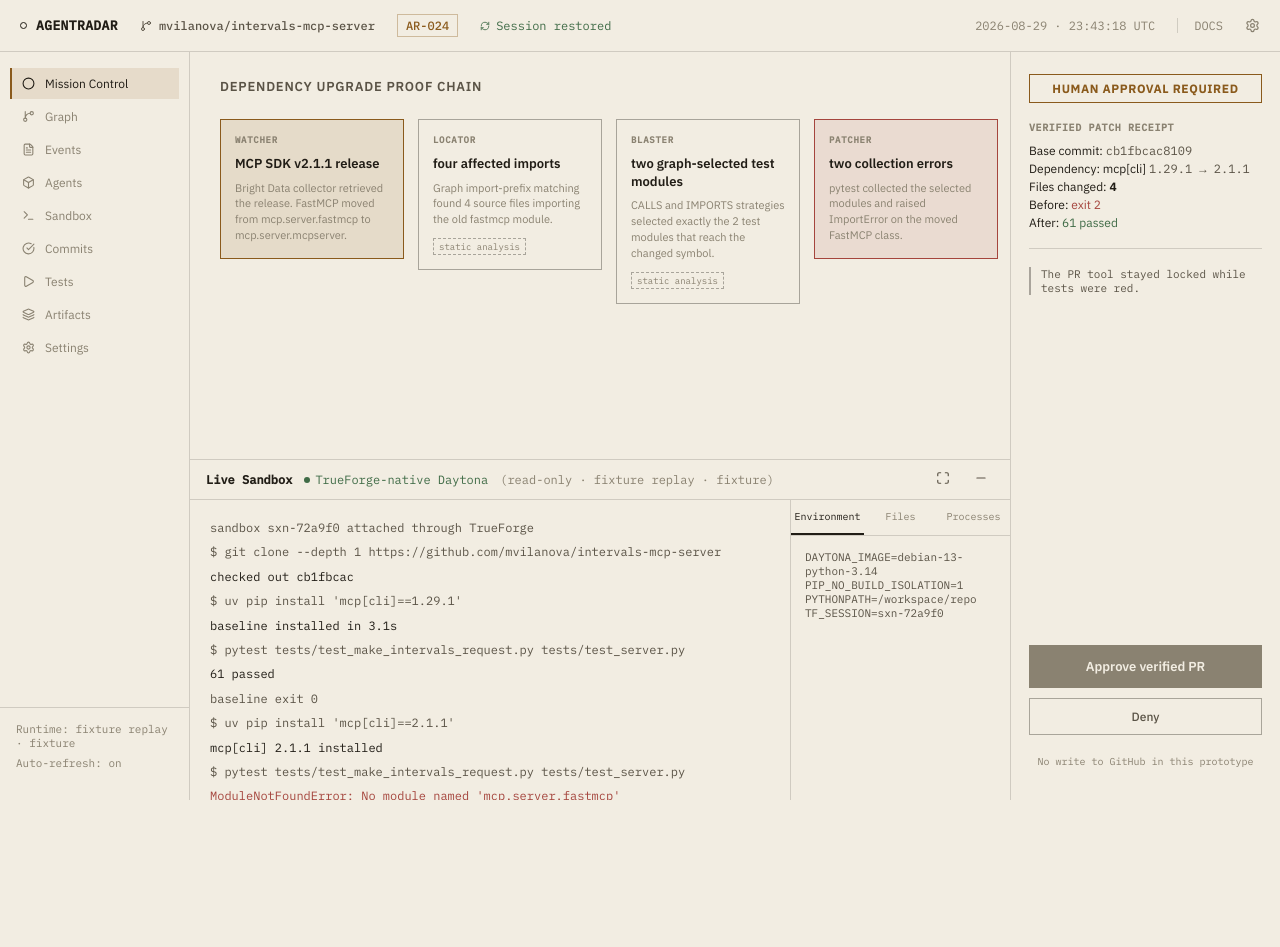
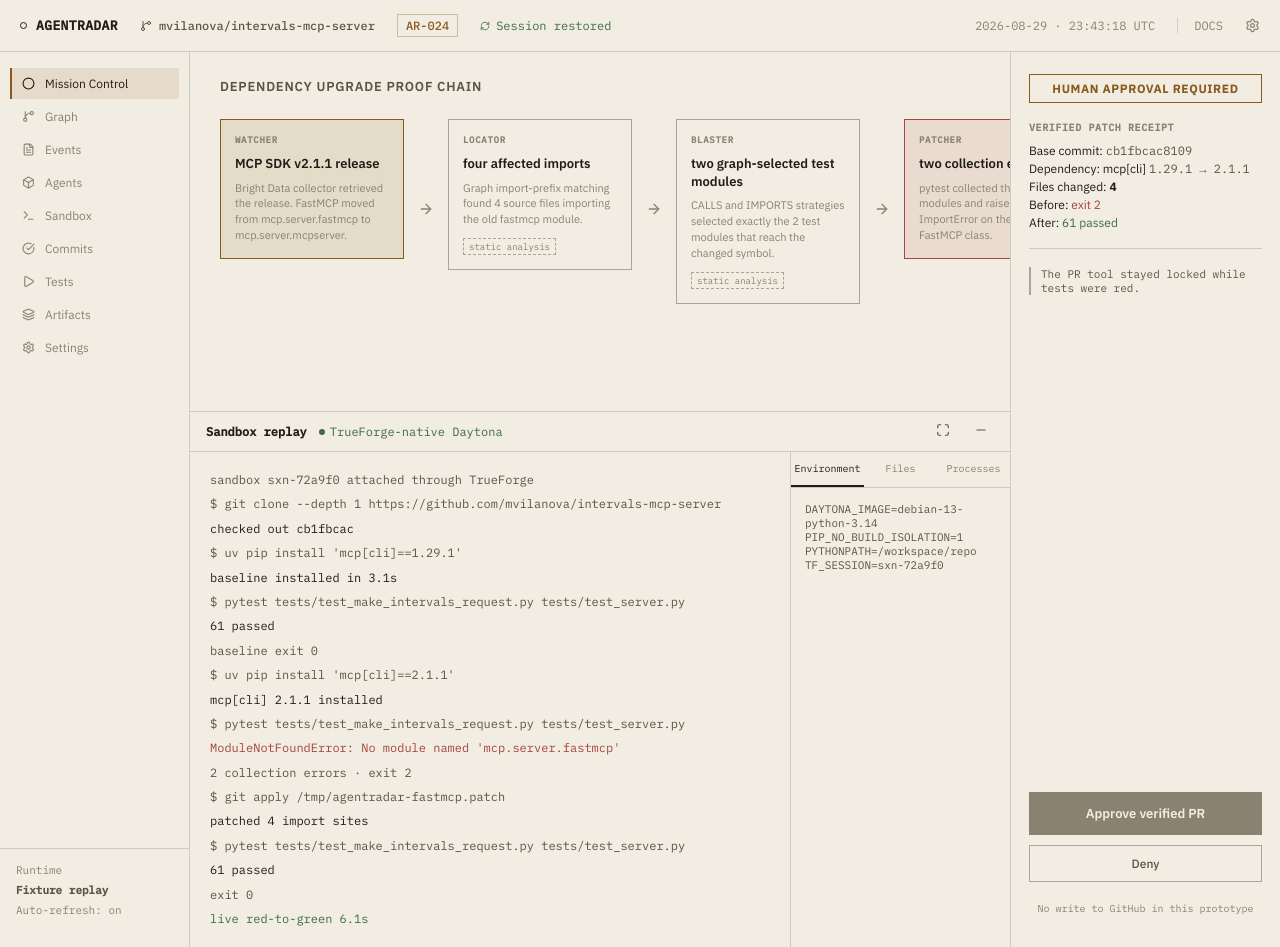
Before and after one commit to priyanshu-liveflow/completion_rca, a Next.js app in the folder apps/web/: page / in a window 1280 px wide. Before the commit the page ends 800 px from the top, so only its background shows below. Built offline with nearby package versions, Linux system fonts and the light colour scheme.

Commit message:
refactor(web): clarify the mission proof workspace

```diff
--- a/apps/web/app/components/MissionControlPage.module.css
+++ b/apps/web/app/components/MissionControlPage.module.css
@@ -96,6 +96,40 @@
   background: var(--paper);
 }
 
+@media (min-width: 1024px) and (max-width: 1279px) {
+  .nav {
+    width: 56px;
+  }
+
+  .navItem span,
+  .navPinLabel,
+  .navPinRefresh {
+    position: absolute;
+    width: 1px;
+    height: 1px;
+    padding: 0;
+    margin: -1px;
+    overflow: hidden;
+    clip: rect(0, 0, 0, 0);
+    white-space: nowrap;
+    border: 0;
+  }
+
+  .navPin {
+    align-items: center;
+    justify-content: center;
+  }
+
+  .navList {
+    padding: 0 6px;
+  }
+
+  .navItem {
+    justify-content: center;
+    padding: 10px;
+  }
+}
+
 .navList {
   display: flex;
   flex-direction: column;
@@ -131,23 +165,78 @@
   gap: 6px;
 }
 
+.navPinLabel,
+.navPinRefresh {
+  color: var(--ink-quiet);
+}
+
+.runtime {
+  font-weight: 600;
+}
+
+.runtimeNeutral {
+  color: var(--ink-secondary);
+}
+
+.runtimeAmber {
+  color: var(--amber);
+}
+
+.runtimeGreen {
+  color: var(--mineral);
+}
+
+.runtimeRed {
+  color: var(--oxide);
+}
+
 .workspace {
   flex: 1;
   display: grid;
   grid-template-columns: 1fr 270px;
-  grid-template-rows: minmax(0, 1fr) minmax(0, 340px);
+  grid-template-rows: minmax(260px, 360px) minmax(340px, 1fr);
   gap: 0;
   min-height: 0;
 }
 
 .workspaceSandbox {
   grid-template-columns: 1fr;
+  grid-template-rows: minmax(260px, 360px) minmax(340px, 1fr);
 }
 
 @media (max-width: 1023px) {
   .workspace {
     grid-template-columns: 1fr;
     grid-template-rows: auto auto auto;
+  }
+
+  .map {
+    grid-row: 1;
+  }
+
+  .rail {
+    grid-column: 1;
+    grid-row: 2;
+    border-left: 0;
+    border-top: 1px solid var(--rule);
+  }
+
+  .dock {
+    grid-row: 3;
+  }
+}
+
+@media (max-width: 767px) {
+  .shell {
+    overflow-x: hidden;
+  }
+
+  .main {
+    overflow-x: hidden;
+  }
+
+  .chain {
+    overflow-x: auto;
   }
 }
 
@@ -184,6 +273,23 @@
   padding: 14px;
   cursor: pointer;
   position: relative;
+}
+
+.mapButton {
+  appearance: none;
+  background: transparent;
+  color: inherit;
+  font: inherit;
+  text-align: left;
+}
+
+.mapButton:focus-visible,
+.dockBtn:focus-visible,
+.inspectorTab:focus-visible,
+.btnPrimary:focus-visible,
+.btnSecondary:focus-visible {
+  outline: 2px solid var(--ink);
+  outline-offset: 2px;
 }
 
 .nodeSelected {
@@ -393,15 +499,6 @@
   background: var(--paper);
 }
 
-@media (max-width: 1023px) {
-  .rail {
-    grid-column: 1;
-    grid-row: 3;
-    border-left: 0;
-    border-top: 1px solid var(--rule);
-  }
-}
-
 .railTitle {
   font-size: 12px;
   font-weight: 700;
@@ -504,7 +601,7 @@
   background: var(--paper);
   border: 1px solid var(--rule-strong);
   padding: 26px;
-  box-shadow: 0 16px 40px rgba(33, 29, 22, 0.12);
+  box-shadow: none;
 }
 
 .dialog h3 {
@@ -535,3 +632,17 @@
 .dialogActions button {
   flex: 1;
 }
+
+@media (max-width: 1023px) {
+  .chain {
+    flex-wrap: nowrap;
+    overflow-x: auto;
+    padding-bottom: 8px;
+  }
+
+  .node {
+    min-width: 140px;
+    width: auto;
+    flex: 0 0 auto;
+  }
+}
--- a/apps/web/app/components/MissionControlPage.tsx
+++ b/apps/web/app/components/MissionControlPage.tsx
@@ -2,7 +2,6 @@
 
 import { useEffect, useRef, useState } from "react";
 import {
-  ArrowRight,
   Box,
   CheckCircle,
   Circle,
@@ -17,6 +16,8 @@ import {
   Terminal,
 } from "lucide-react";
 import { useMission } from "./MissionProvider";
+import MissionMap from "./MissionMap";
+import RuntimeIndicator from "./RuntimeIndicator";
 import styles from "./MissionControlPage.module.css";
 import { TestLine } from "../lib/types";
 
@@ -75,10 +76,8 @@ function lineClass(kind: TestLine["kind"]) {
 
 export default function MissionControlPage({
   readOnly = false,
-  runtimeLabel = "fixture replay",
 }: {
   readOnly?: boolean;
-  runtimeLabel?: string;
 }) {
   const {
     state,
@@ -95,8 +94,6 @@ export default function MissionControlPage({
   const transcriptRef = useRef<HTMLDivElement>(null);
   const popOutRef = useRef<Window | null>(null);
   const isSubmitting = state.approvalSubmission === "submitting";
-
-  const runtimeStatus = `${runtimeLabel} · ${state.runtime.status}`;
 
   const approvalGuard = !state.redObserved
     ? "Locked until a failing selected-test run is observed."
@@ -237,8 +234,9 @@ export default function MissionControlPage({
               ))}
             </div>
             <div className={styles.navPin}>
-              <span>Runtime: {runtimeStatus}</span>
-              <span>Auto-refresh: on</span>
+              <span className={styles.navPinLabel}>Runtime</span>
+              <RuntimeIndicator state={state} />
+              <span className={styles.navPinRefresh}>Auto-refresh: on</span>
             </div>
           </nav>
         )}
@@ -251,53 +249,26 @@ export default function MissionControlPage({
             .filter(Boolean)
             .join(" ")}
         >
-          <section className={styles.map}>
-            <h2 className={styles.mapTitle}>
-              Dependency upgrade proof chain
-            </h2>
-            <div className={styles.chain}>
-              {state.nodes.map((node) => (
-                <div
-                  key={node.id}
-                  className={[
-                    styles.node,
-                    node.status === "amber" && styles.nodeAmber,
-                    node.status === "red" && styles.nodeRed,
-                    node.status === "green" && styles.nodeGreen,
-                    state.selectedNode === node.id && styles.nodeSelected,
-                  ]
-                    .filter(Boolean)
-                    .join(" ")}
-                  onClick={() =>
-                    selectNode(state.selectedNode === node.id ? null : node.id)
-                  }
-                >
-                  <div className={styles.nodeRole}>{node.role}</div>
-                  <div className={styles.nodeLabel}>{node.label}</div>
-                  <div className={styles.nodeDetail}>{node.detail}</div>
-                  {node.status === "static" && (
-                    <span className={styles.staticBadge}>static analysis</span>
-                  )}
-                </div>
-              ))}
-              {state.nodes.map((_, i) =>
-                i < state.nodes.length - 1 ? (
-                  <div key={i} className={styles.arrow}>
-                    <ArrowRight size={16} />
-                  </div>
-                ) : null
-              )}
-            </div>
-          </section>
+          <MissionMap
+            nodes={state.nodes}
+            selectedNode={state.selectedNode}
+            onSelect={selectNode}
+          />
 
           <section className={styles.dock}>
             <div className={styles.dockHeader}>
-              <span className={styles.dockTitle}>Live Sandbox</span>
+              <span className={styles.dockTitle}>
+                {state.runtime.mode === "live" && state.runtime.sandboxId
+                  ? "Live Sandbox"
+                  : "Sandbox replay"}
+              </span>
               <span className={styles.dockConnected}>
                 <span className={styles.dockDot} />
                 <span>TrueForge-native Daytona</span>
               </span>
-              <span className={styles.dockMeta}>(read-only · {runtimeStatus})</span>
+              {readOnly && (
+                <span className={styles.dockMeta}>(read-only)</span>
+              )}
               <div className={styles.dockSpacer} />
               {!readOnly && (
                 <button
--- /dev/null
+++ b/apps/web/app/components/MissionMap.tsx
@@ -0,0 +1,79 @@
+"use client";
+
+import { ArrowRight } from "lucide-react";
+import { NodeId, ProofNode } from "../lib/types";
+import styles from "./MissionControlPage.module.css";
+
+interface MissionMapProps {
+  nodes: ProofNode[];
+  selectedNode: NodeId | null;
+  onSelect: (nodeId: NodeId | null) => void;
+}
+
+function nodeClass(node: ProofNode, selected: boolean): string {
+  return [
+    styles.node,
+    styles.mapButton,
+    node.status === "amber" && styles.nodeAmber,
+    node.status === "red" && styles.nodeRed,
+    node.status === "green" && styles.nodeGreen,
+    selected && styles.nodeSelected,
+  ]
+    .filter(Boolean)
+    .join(" ");
+}
+
+export default function MissionMap({
+  nodes,
+  selectedNode,
+  onSelect,
+}: MissionMapProps) {
+  const toggle = (id: NodeId) => {
+    onSelect(selectedNode === id ? null : id);
+  };
+
+  const children: React.ReactNode[] = [];
+
+  nodes.forEach((node, index) => {
+    children.push(
+      <button
+        key={node.id}
+        type="button"
+        aria-pressed={selectedNode === node.id}
+        className={nodeClass(node, selectedNode === node.id)}
+        onClick={() => toggle(node.id)}
+        onKeyDown={(event) => {
+          if (event.key !== "Enter" && event.key !== " ") return;
+          event.preventDefault();
+          toggle(node.id);
+        }}
+      >
+        <div className={styles.nodeRole}>{node.role}</div>
+        <div className={styles.nodeLabel}>{node.label}</div>
+        <div className={styles.nodeDetail}>{node.detail}</div>
+        {node.status === "static" && (
+          <span className={styles.staticBadge}>static analysis</span>
+        )}
+      </button>
+    );
+
+    if (index < nodes.length - 1) {
+      children.push(
+        <span
+          key={`${node.id}-arrow`}
+          className={styles.arrow}
+          aria-hidden="true"
+        >
+          <ArrowRight size={16} />
+        </span>
+      );
+    }
+  });
+
+  return (
+    <section className={styles.map} aria-label="Dependency upgrade proof chain">
+      <h2 className={styles.mapTitle}>Dependency upgrade proof chain</h2>
+      <div className={styles.chain}>{children}</div>
+    </section>
+  );
+}
--- a/apps/web/app/components/MissionRuntime.tsx
+++ b/apps/web/app/components/MissionRuntime.tsx
@@ -25,11 +25,9 @@ export default function MissionRuntime({ mode }: MissionRuntimeProps) {
     [mode]
   );
 
-  const runtimeLabel = mode === "live" ? "live" : "fixture replay";
-
   return (
     <MissionProvider adapter={adapter}>
-      <MissionControlPage runtimeLabel={runtimeLabel} />
+      <MissionControlPage />
     </MissionProvider>
   );
 }
--- /dev/null
+++ b/apps/web/app/components/RuntimeIndicator.tsx
@@ -0,0 +1,61 @@
+"use client";
+
+import { MissionState } from "../lib/types";
+import styles from "./MissionControlPage.module.css";
+
+interface RuntimeIndicatorProps {
+  state: MissionState;
+}
+
+interface RuntimeCopy {
+  text: string;
+  tone: "neutral" | "amber" | "green" | "red";
+}
+
+function runtimeCopy(state: MissionState): RuntimeCopy {
+  const { runtime } = state;
+
+  if (runtime.mode === "fixture") {
+    return { text: "Fixture replay", tone: "neutral" };
+  }
+
+  switch (runtime.status) {
+    case "idle":
+      return { text: "TrueForge ready", tone: "neutral" };
+    case "connecting":
+      return { text: "Connecting to TrueForge", tone: "amber" };
+    case "streaming":
+      return state.runtime.sandboxId
+        ? { text: "Daytona connected", tone: "green" }
+        : { text: "Mission streaming", tone: "amber" };
+    case "awaiting_approval":
+      return { text: "Awaiting human approval", tone: "amber" };
+    case "completed":
+      return { text: "Mission completed", tone: "green" };
+    case "failed":
+      return {
+        text: runtime.error ?? "TrueForge unavailable",
+        tone: "red",
+      };
+    default:
+      return { text: "TrueForge ready", tone: "neutral" };
+  }
+}
+
+export default function RuntimeIndicator({ state }: RuntimeIndicatorProps) {
+  const { text, tone } = runtimeCopy(state);
+  const toneClass =
+    tone === "neutral"
+      ? styles.runtimeNeutral
+      : tone === "amber"
+        ? styles.runtimeAmber
+        : tone === "green"
+          ? styles.runtimeGreen
+          : styles.runtimeRed;
+
+  return (
+    <span className={[styles.runtime, toneClass].filter(Boolean).join(" ")}>
+      {text}
+    </span>
+  );
+}
```
Also changed, not shown: 2 other files (tests, documents, lock files or other folders).
